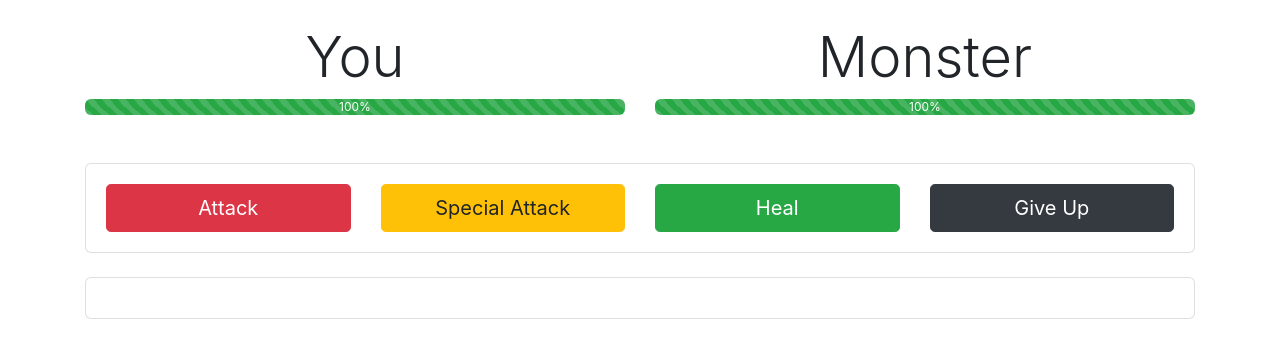
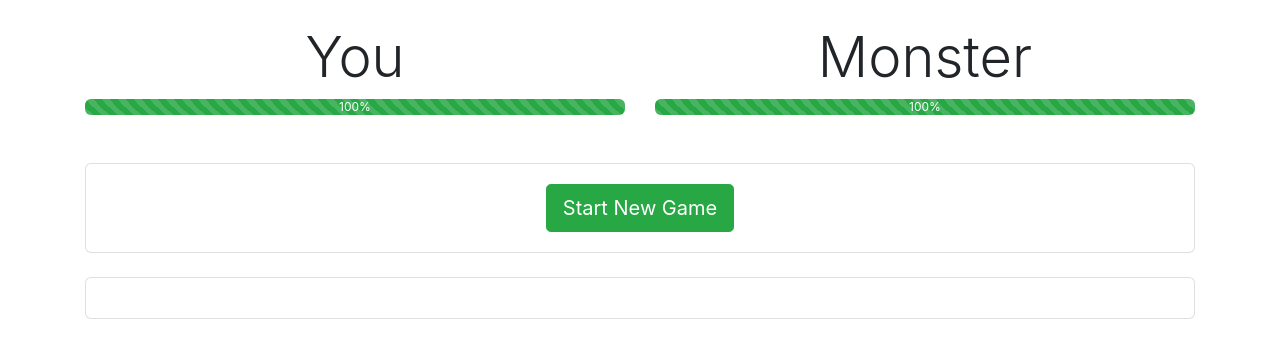
Before and after one commit to yusuphiqbal/monster-attack, a website: page index.html in a window 1280 px wide. Drawn offline with nearby package versions, Linux system fonts and the light colour scheme.

Commit message:
Hide game controls for when game is not running

```diff
--- a/index.html
+++ b/index.html
@@ -35,7 +35,10 @@
         <div class="row">
           <div class="col">
             <div class="card">
-              <div class="card-body">
+              <div class="card-body text-center" v-if="!gameIsRunnig">
+                <a href="#" class="btn btn-success btn-lg">Start New Game</a>
+              </div>
+              <div class="card-body" v-else>
                 <div class="row">
                   <div class="col-md-3">
                     <a href="#" class="btn btn-block btn-lg btn-danger">Attack</a>
```
